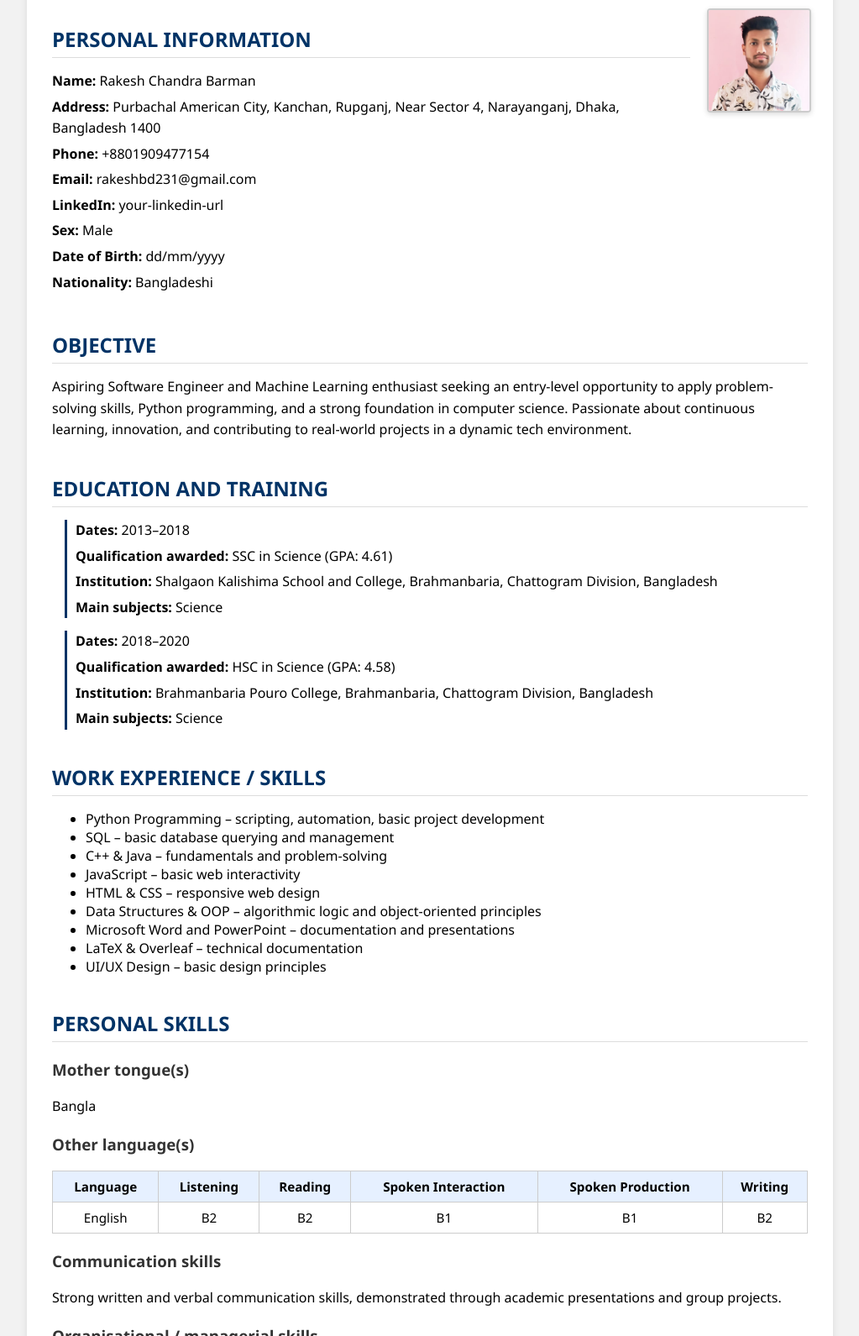
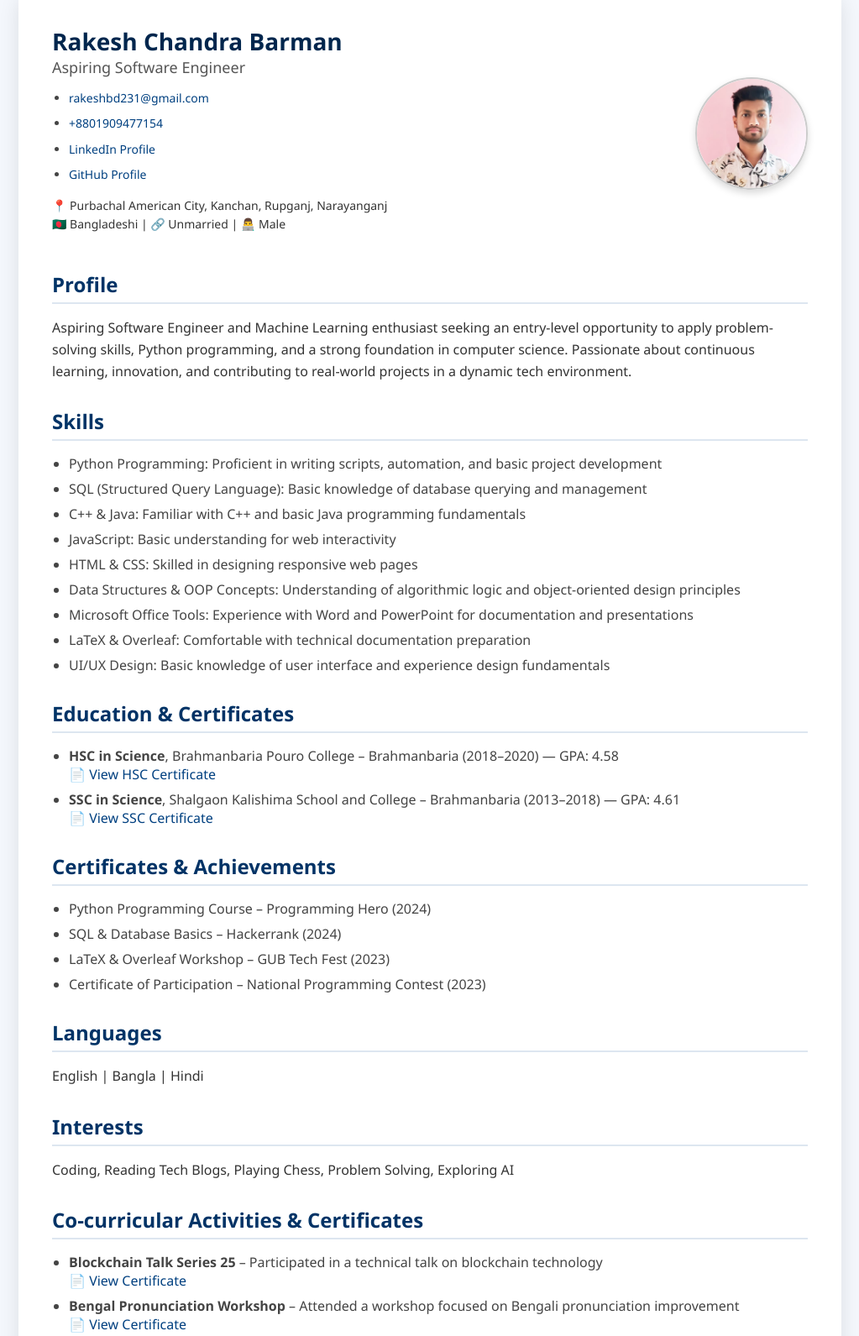
Before and after one commit to rakesh22230/Europass_CV, a plain HTML site: page index.html in a window 1280 px wide. Shown: the part 40-1631 px from the top of the page at 84% size, without its empty margins (128-1151 px from the left). Drawn offline with Linux system fonts and the light colour scheme.

Commit message:
first commit

```diff
--- a/index.html
+++ b/index.html
@@ -1,161 +1,134 @@
 <!DOCTYPE html>
 <html lang="en">
 <head>
-    <meta charset="UTF-8">
+  <meta charset="UTF-8" />
+  <meta name="viewport" content="width=device-width, initial-scale=1.0"/>
   <title>Rakesh Chandra Barman - CV</title>
-    <link rel="stylesheet" href="styles.css">
+  <link rel="stylesheet" href="styles.css" />
 </head>
 <body>
   <div class="cv-container">
 
-        <!-- PERSONAL INFORMATION WITH PHOTO -->
-        <section class="section personal-info-section">
-            <div class="personal-info">
-                <div class="info-text">
-                    <h2>PERSONAL INFORMATION</h2>
-                    <p><strong>Name:</strong> Rakesh Chandra Barman</p>
-                    <p><strong>Address:</strong> Purbachal American City, Kanchan, Rupganj, Near Sector 4, Narayanganj, Dhaka, Bangladesh 1400</p>
-                    <p><strong>Phone:</strong> +8801909477154</p>
-                    <p><strong>Email:</strong> rakeshbd231@gmail.com</p>
-                    <p><strong>LinkedIn:</strong> your-linkedin-url</p>
-                    <p><strong>Sex:</strong> Male</p>
-                    <p><strong>Date of Birth:</strong> dd/mm/yyyy</p>
-                    <p><strong>Nationality:</strong> Bangladeshi</p>
-                </div>
-                <div class="passport-photo">
-                    <img src="Rakesh.jpg" alt="Passport Photo">
+    <!-- Header -->
+    <div class="header">
+      <div class="left">
+        <h1>Rakesh Chandra Barman</h1>
+        <div class="subtitle">Aspiring Software Engineer</div>
+        <div class="contact">
+          <ul>
+            <li><a href="mailto:rakeshbd231@gmail.com">rakeshbd231@gmail.com</a></li>
+            <li><a href="tel:+8801909477154">+8801909477154</a></li>
+            <li><a href="https://www.linkedin.com/in/rakeshbarman" target="_blank">LinkedIn Profile</a></li>
+            <li><a href="https://github.com/rakeshbarman" target="_blank">GitHub Profile</a></li>
+          </ul>
+          <p>
+            📍 Purbachal American City, Kanchan, Rupganj, Narayanganj <br/>
+            🇧🇩 Bangladeshi | 🔗 Unmarried | 👨‍💻 Male
+          </p>
         </div>
       </div>
-        </section>
+      <div class="right">
+        <img src="Rakesh.jpg" alt="Profile Photo" />
+      </div>
+    </div>
 
-        <!-- OBJECTIVE -->
-        <section class="section">
-            <h2>OBJECTIVE</h2>
-            <p>Aspiring Software Engineer and Machine Learning enthusiast seeking an entry-level opportunity to apply problem-solving skills, Python programming, and a strong foundation in computer science. Passionate about continuous learning, innovation, and contributing to real-world projects in a dynamic tech environment.</p>
-        </section>
+    <!-- Profile -->
+    <div class="section">
+      <h2>Profile</h2>
+      <p>
+        Aspiring Software Engineer and Machine Learning enthusiast seeking an entry-level opportunity
+        to apply problem-solving skills, Python programming, and a strong foundation in computer science.
+        Passionate about continuous learning, innovation, and contributing to real-world projects in a dynamic tech environment.
+      </p>
+    </div>
 
-        <!-- EDUCATION AND TRAINING -->
-        <section class="section">
-            <h2>EDUCATION AND TRAINING</h2>
-            <div class="entry">
-                <p><strong>Dates:</strong> 2013–2018</p>
-                <p><strong>Qualification awarded:</strong> SSC in Science (GPA: 4.61)</p>
-                <p><strong>Institution:</strong> Shalgaon Kalishima School and College, Brahmanbaria, Chattogram Division, Bangladesh</p>
-                <p><strong>Main subjects:</strong> Science</p>
+    <!-- Skills -->
+    <div class="section">
+      <h2>Skills</h2>
+      <ul>
+        <li>Python Programming: Proficient in writing scripts, automation, and basic project development</li>
+        <li>SQL (Structured Query Language): Basic knowledge of database querying and management</li>
+        <li>C++ & Java: Familiar with C++ and basic Java programming fundamentals</li>
+        <li>JavaScript: Basic understanding for web interactivity</li>
+        <li>HTML & CSS: Skilled in designing responsive web pages</li>
+        <li>Data Structures & OOP Concepts: Understanding of algorithmic logic and object-oriented design principles</li>
+        <li>Microsoft Office Tools: Experience with Word and PowerPoint for documentation and presentations</li>
+        <li>LaTeX & Overleaf: Comfortable with technical documentation preparation</li>
+        <li>UI/UX Design: Basic knowledge of user interface and experience design fundamentals</li>
+      </ul>
     </div>
-            <div class="entry">
-                <p><strong>Dates:</strong> 2018–2020</p>
-                <p><strong>Qualification awarded:</strong> HSC in Science (GPA: 4.58)</p>
-                <p><strong>Institution:</strong> Brahmanbaria Pouro College, Brahmanbaria, Chattogram Division, Bangladesh</p>
-                <p><strong>Main subjects:</strong> Science</p>
+
+<!-- Education -->
+<div class="section">
+  <h2>Education & Certificates</h2>
+  <ul>
+    <li>
+      <strong>HSC in Science</strong>,
+      Brahmanbaria Pouro College – Brahmanbaria (2018–2020) — GPA: 4.58 <br/>
+      📄 <a href="https://drive.google.com/file/d/1TJtFo388kbINQhW0P6TmTGmdKCUpvxdf/view?usp=drive_link" target="_blank">View HSC Certificate</a>
+    </li>
+    <li>
+      <strong>SSC in Science</strong>,
+      Shalgaon Kalishima School and College – Brahmanbaria (2013–2018) — GPA: 4.61 <br/>
+      📄 <a href="https://drive.google.com/file/d/1LPcU9H3XBNYh5OYtN8lA56qam6Mgy_ku/view?usp=drive_link" target="_blank">View SSC Certificate</a>
+    </li>
+  </ul>
 </div>
-        </section>
 
-        <!-- SKILLS -->
-        <section class="section">
-            <h2>WORK EXPERIENCE / SKILLS</h2>
+
+
+    <!-- Certificates -->
+    <div class="section">
+      <h2>Certificates & Achievements</h2>
       <ul>
-                <li>Python Programming – scripting, automation, basic project development</li>
-                <li>SQL – basic database querying and management</li>
-                <li>C++ & Java – fundamentals and problem-solving</li>
-                <li>JavaScript – basic web interactivity</li>
-                <li>HTML & CSS – responsive web design</li>
-                <li>Data Structures & OOP – algorithmic logic and object-oriented principles</li>
-                <li>Microsoft Word and PowerPoint – documentation and presentations</li>
-                <li>LaTeX & Overleaf – technical documentation</li>
-                <li>UI/UX Design – basic design principles</li>
+        <li>Python Programming Course – Programming Hero (2024)</li>
+        <li>SQL & Database Basics – Hackerrank (2024)</li>
+        <li>LaTeX & Overleaf Workshop – GUB Tech Fest (2023)</li>
+        <li>Certificate of Participation – National Programming Contest (2023)</li>
       </ul>
-        </section>
+    </div>
 
-        <!-- PERSONAL SKILLS -->
-        <section class="section">
-            <h2>PERSONAL SKILLS</h2>
+    <!-- Languages -->
+    <div class="section">
+      <h2>Languages</h2>
+      <p>English | Bangla | Hindi</p>
+    </div>
 
-            <h3>Mother tongue(s)</h3>
-            <p>Bangla</p>
+    <!-- Interests -->
+    <div class="section">
+      <h2>Interests</h2>
+      <p>Coding, Reading Tech Blogs, Playing Chess, Problem Solving, Exploring AI</p>
+    </div>
 
-            <h3>Other language(s)</h3>
-            <table class="lang-table">
-                <thead>
-                    <tr>
-                        <th>Language</th>
-                        <th>Listening</th>
-                        <th>Reading</th>
-                        <th>Spoken Interaction</th>
-                        <th>Spoken Production</th>
-                        <th>Writing</th>
-                    </tr>
-                </thead>
-                <tbody>
-                    <tr>
-                        <td>English</td>
-                        <td>B2</td>
-                        <td>B2</td>
-                        <td>B1</td>
-                        <td>B1</td>
-                        <td>B2</td>
-                    </tr>
-                </tbody>
-            </table>
+    <!-- Co-curricular -->
+<div class="section">
+  <h2>Co-curricular Activities & Certificates</h2>
+  <ul>
+    <li>
+      <strong>Blockchain Talk Series 25</strong> – Participated in a technical talk on blockchain technology <br/>
+      📄 <a href="https://drive.google.com/file/d/1JHYGQLSYpQZ5tKeLZWf5YBwoVLaJ9Gvz/view?usp=drive_link" target="_blank">View Certificate</a>
+    </li>
+    <li>
+      <strong>Bengal Pronunciation Workshop</strong> – Attended a workshop focused on Bengali pronunciation improvement <br/>
+      📄 <a href="https://drive.google.com/file/d/1w8ZA0xUC98ODV-kAT5RqwvHoCR4OCLeu/view?usp=drive_link" target="_blank">View Certificate</a>
+    </li>
+    <li>
+      <strong>Fisheries Training</strong> – Completed basic training on fisheries and aquaculture practices <br/>
+      📄 <a href="https://drive.google.com/file/d/1OVModUV1wBVhC_dWXa3_9DKWTGHZrmAg/view?usp=drive_link" target="_blank">View Certificate</a>
+    </li>
+    <li>
+      <strong>SkillBoost Soft Skill Training</strong> – Gained soft skills through interactive training sessions <br/>
+      📄 <a href="https://drive.google.com/file/d/1lrG3EbO_Xg75RFhfKpbOUMalLM84Wfq6/view?usp=drive_link" target="_blank">View Certificate</a>
+    </li>
+    <li>
+      <strong>Language Fest Competition</strong> – Secured 3rd position in Green University–organized competition <br/>
+      📄 <a href="https://drive.google.com/file/d/1qDUNeSpzCSV659g__zCYL54WsMEGPi3q/view?usp=drive_link" target="_blank">View Certificate</a>
+    </li>
+  </ul>
+</div>
 
-            <h3>Communication skills</h3>
-            <p>Strong written and verbal communication skills, demonstrated through academic presentations and group projects.</p>
 
-            <h3>Organisational / managerial skills</h3>
-            <p>Capable of handling project tasks individually; experience leading project components in team settings.</p>
 
-            <h3>Job-related skills</h3>
-            <p>Good command of programming logic, database basics, and user-friendly interface design.</p>
-
-            <h3>Digital competence</h3>
-            <table class="digital-table">
-                <thead>
-                    <tr>
-                        <th>Information processing</th>
-                        <th>Communication</th>
-                        <th>Content creation</th>
-                        <th>Safety</th>
-                        <th>Problem solving</th>
-                    </tr>
-                </thead>
-                <tbody>
-                    <tr>
-                        <td>Independent user</td>
-                        <td>Independent user</td>
-                        <td>Proficient user</td>
-                        <td>Basic user</td>
-                        <td>Independent user</td>
-                    </tr>
-                </tbody>
-            </table>
-            <p>Tools: Microsoft Office, LaTeX, Visual Studio Code, Git, Overleaf</p>
-        </section>
-
-        <!-- OTHER SKILLS -->
-        <section class="section">
-            <h2>OTHER SKILLS</h2>
-            <p>Basic UI/UX design, report writing, online research, academic documentation.</p>
-        </section>
-
-        <!-- DRIVING LICENCE -->
-        <section class="section">
-            <h2>DRIVING LICENCE</h2>
-            <p>None</p>
-        </section>
-
-        <!-- ADDITIONAL INFORMATION -->
-        <section class="section">
-            <h2>ADDITIONAL INFORMATION</h2>
-            <p>Available upon request.</p>
-        </section>
-
-        <!-- REFERENCES -->
-        <section class="section">
-            <h2>REFERENCES</h2>
-            <p>
-                Available upon request.
-            </p>
-        </section>
   </div>
 </body>
 </html>
--- a/styles.css
+++ b/styles.css
@@ -1,88 +1,88 @@
 body {
-    font-family: 'Segoe UI', Tahoma, Geneva, Verdana, sans-serif;
-    background: #f2f2f2;
-    margin: 0;
-    padding: 20px;
+  font-family: 'Segoe UI', Tahoma, Geneva, Verdana, sans-serif;
+  background-color: #f4f7fc;
+  margin: 0;
+  padding: 30px;
 }
 
 .cv-container {
-    background: #fff;
-    padding: 30px;
-    max-width: 900px;
-    margin: auto;
-    border-radius: 6px;
-    box-shadow: 0 0 10px rgba(0,0,0,0.1);
+  max-width: 900px;
+  margin: auto;
+  background: #ffffff;
+  padding: 40px;
+  border-radius: 12px;
+  box-shadow: 0 8px 24px rgba(0, 0, 0, 0.1);
+}
+
+.header {
+  display: flex;
+  justify-content: space-between;
+  align-items: center;
+  flex-wrap: wrap;
+  margin-bottom: 30px;
+}
+
+.header .left {
+  flex: 1;
+}
+
+.header .right img {
+  width: 130px;
+  height: 130px;
+  object-fit: cover;
+  border-radius: 50%;
+  border: 2px solid #ccc;
+  box-shadow: 0 4px 8px rgba(0, 0, 0, 0.15);
+}
+
+h1 {
+  color: #00264d;
+  margin: 0;
+  font-size: 28px;
+}
+
+.subtitle {
+  font-size: 18px;
+  color: #555;
+  margin-bottom: 10px;
+}
+
+.contact {
+  font-size: 14px;
+  color: #333;
+  line-height: 1.6;
 }
 
 .section {
-    margin-bottom: 40px;
+  margin-bottom: 30px;
 }
 
-h2 {
-    color: #003366;
-    margin-bottom: 15px;
-    border-bottom: 1px solid #ddd;
-    padding-bottom: 5px;
+.section h2 {
+  color: #003366;
+  border-bottom: 2px solid #dde6f0;
+  padding-bottom: 5px;
+  margin-bottom: 15px;
 }
 
-h3 {
-    margin-top: 20px;
-    color: #333;
+ul {
+  padding-left: 20px;
 }
 
-.entry {
-    margin-left: 15px;
-    padding-left: 10px;
-    border-left: 3px solid #003366;
-    margin-bottom: 15px;
+ul li {
+  margin-bottom: 8px;
+  color: #444;
+}
+
+a {
+  color: #004080;
+  text-decoration: none;
+}
+
+a:hover {
+  text-decoration: underline;
 }
 
 p {
-    margin: 5px 0;
-    line-height: 1.6;
+  color: #333;
+  line-height: 1.6;
 }
-
-/* PERSONAL INFO PHOTO STYLE */
-.personal-info-section .personal-info {
-    display: flex;
-    justify-content: space-between;
-    align-items: flex-start;
-    gap: 20px;
-}
-
-.info-text {
-    flex: 3;
-}
-
-.passport-photo {
-    flex: 1;
-    max-width: 120px;
-    text-align: center;
-}
-
-.passport-photo img {
-    width: 100%;
-    max-height: 160px;
-    object-fit: cover;
-    border-radius: 4px;
-    border: 2px solid #ccc;
-    box-shadow: 0 2px 6px rgba(0, 0, 0, 0.15);
-}
-
-/* Tables for language and digital skills */
-table {
-    width: 100%;
-    border-collapse: collapse;
-    margin-top: 10px;
-}
-
-table th, table td {
-    border: 1px solid #ccc;
-    padding: 8px;
-    text-align: center;
-    font-size: 0.95em;
-}
-
-table th {
-    background-color: #e6f0ff;
-}
```
Also changed, not shown: Bengal_Pronounciation_Workshop.jpg (added), BlockChain_TalkSeries25.jpg (added), Fisheriesh_Training_YOUTH.jpg (added), HSC.jpg (added), Language_fest_3rd_Position_GUB.jpg (added), SSC.jpg (added), Skillboast_SoftSkill.jpg (added). Lines whose indentation alone changed are shown as unchanged.
